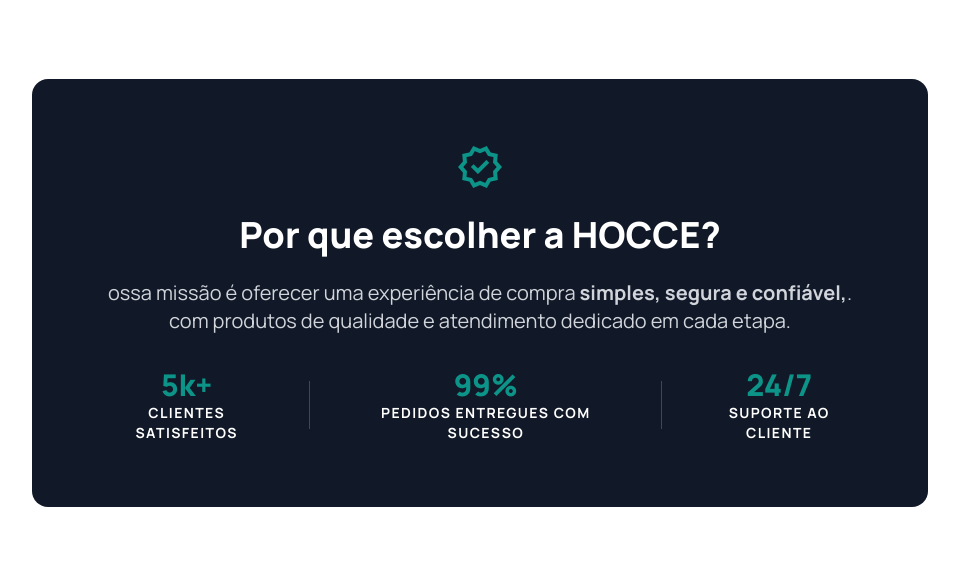
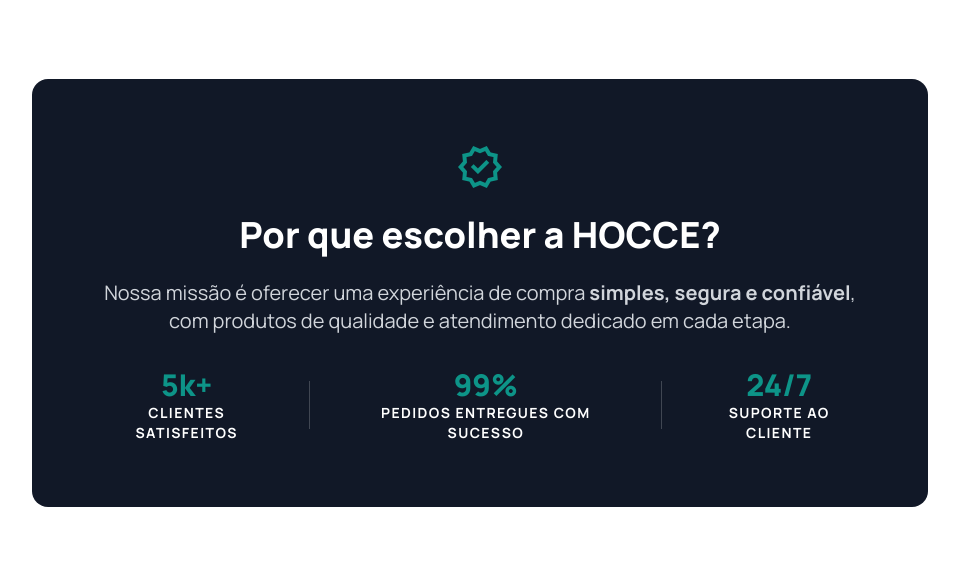
Before and after one commit to KeinnerMaster/Prontix-django, a Django app: page /about/ in a window 1280 px wide. Shown: the part 2342-2928 px from the top of the page, without its empty margins (160-1119 px from the left). Run offline with Django 5.2, Linux system fonts and the light colour scheme; some libraries are stand-ins or nearby versions.

Commit message:
Fix typo in mission statement on about page

```diff
--- a/tienda/templates/tienda/about.html
+++ b/tienda/templates/tienda/about.html
@@ -161,7 +161,7 @@
                 <span class="material-symbols-outlined text-primary text-5xl mb-6">verified</span>
                 <h2 class="text-3xl md:text-4xl font-black mb-6 relative z-10">Por que escolher a HOCCE?</h2>
                 <p class="text-lg md:text-xl text-gray-300 mb-8 relative z-10">
-                    ossa missão é oferecer uma experiência de compra <strong>simples, segura e confiável,</strong>. com produtos de qualidade e atendimento dedicado em cada etapa.
+                    Nossa missão é oferecer uma experiência de compra <strong>simples, segura e confiável</strong>, com produtos de qualidade e atendimento dedicado em cada etapa.
                 </p>
                 <div class="flex flex-col md:flex-row justify-center items-center gap-8 relative z-10">
                     <div class="text-center">
```
